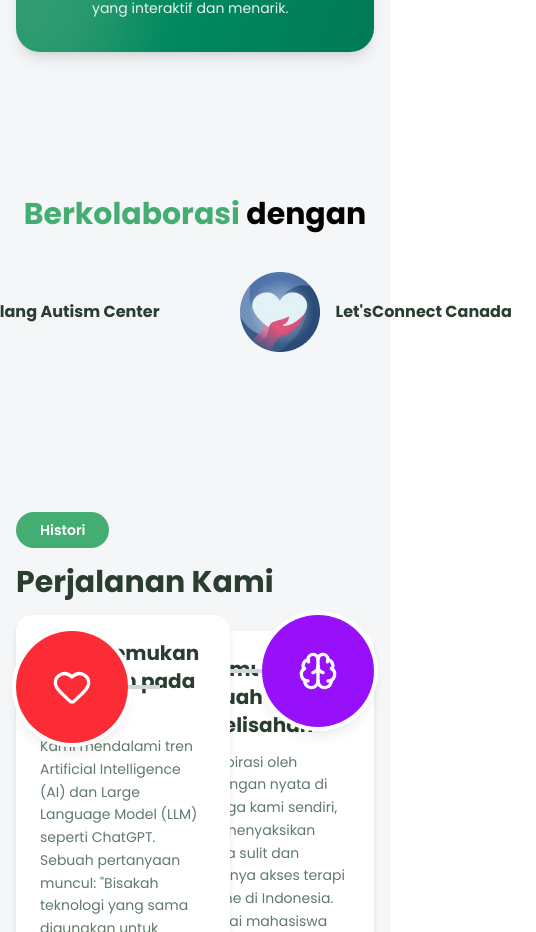
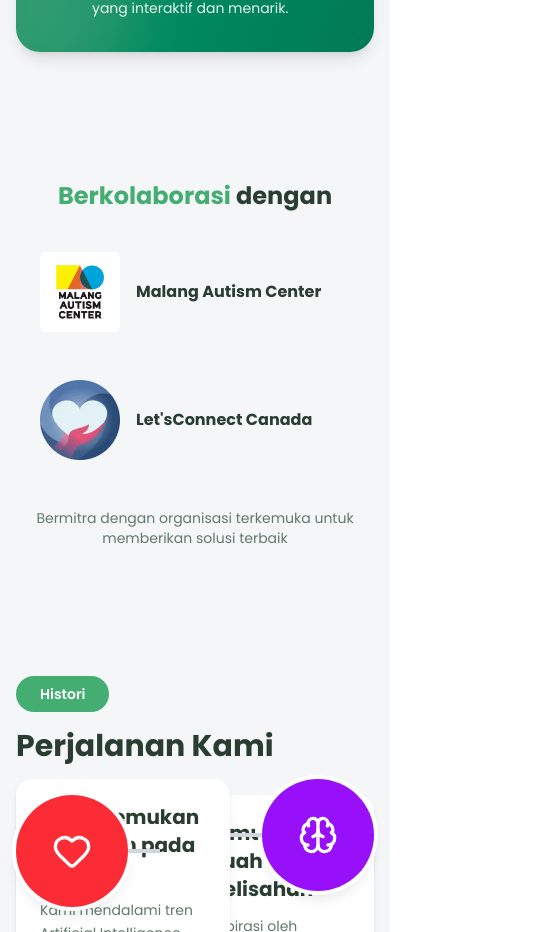
Before and after one commit to LLMForAutism/web, a Next.js app: page / in a window 390 px wide. Shown: the part 2720-3652 px from the top of the page, 536 px wide, since content can reach past the window. Built offline with nearby package versions, Linux system fonts and the light colour scheme.

Commit message:
feat: enhance responsive design for collaboration section

```diff
--- a/src/app/components/collaboration.tsx
+++ b/src/app/components/collaboration.tsx
@@ -1,17 +1,40 @@
-import BrandSmallCard from "./ui/brand-small-card"
+import BrandSmallCard from "./ui/brand-small-card";
 
 export default function Collaboration() {
   return (
-		<section className="bg-whitesmoke text-center py-16">
-			<div className="container mx-auto flex flex-col gap-6">
-				<h2 className="font-bold text-3xl">
+    <section className="bg-whitesmoke text-center py-12 md:py-16 lg:py-20">
+      <div className="container mx-auto px-4">
+        <div className="flex flex-col gap-6 md:gap-8 max-w-6xl mx-auto">
+          {/* Heading */}
+          <h2
+            className="font-bold text-2xl sm:text-3xl md:text-4xl lg:text-5xl"
+            style={{ fontFamily: "Poppins, sans-serif" }}
+          >
             <span className="text-jade-green">Berkolaborasi </span>
-					<span>dengan</span>
+            <span className="text-foreground">dengan</span>
           </h2>
 
-				<div className="flex gap-8 justify-center">
-					<BrandSmallCard logoUrl="/logo/logo-mac.webp" brandName="Malang Autism Center" />
-					<BrandSmallCard logoUrl="/logo/logo-letsconnect-canada.webp" brandName="Let'sConnect Canada" />
+          {/* Brand Cards Container */}
+          <div className="flex flex-col sm:flex-row gap-4 md:gap-6 lg:gap-8 justify-center items-center">
+            <BrandSmallCard
+              logoUrl="/logo/logo-mac.webp"
+              brandName="Malang Autism Center"
+              className="w-full sm:w-auto"
+            />
+            <BrandSmallCard
+              logoUrl="/logo/logo-letsconnect-canada.webp"
+              brandName="Let'sConnect Canada"
+              className="w-full sm:w-auto"
+            />
+          </div>
+
+          {/* Optional: Additional text */}
+          <p
+            className="text-muted-foreground text-sm md:text-base max-w-2xl mx-auto mt-2"
+            style={{ fontFamily: "Poppins, sans-serif" }}
+          >
+            Bermitra dengan organisasi terkemuka untuk memberikan solusi terbaik
+          </p>
         </div>
       </div>
     </section>
```
Lines whose indentation alone changed are shown as unchanged.
